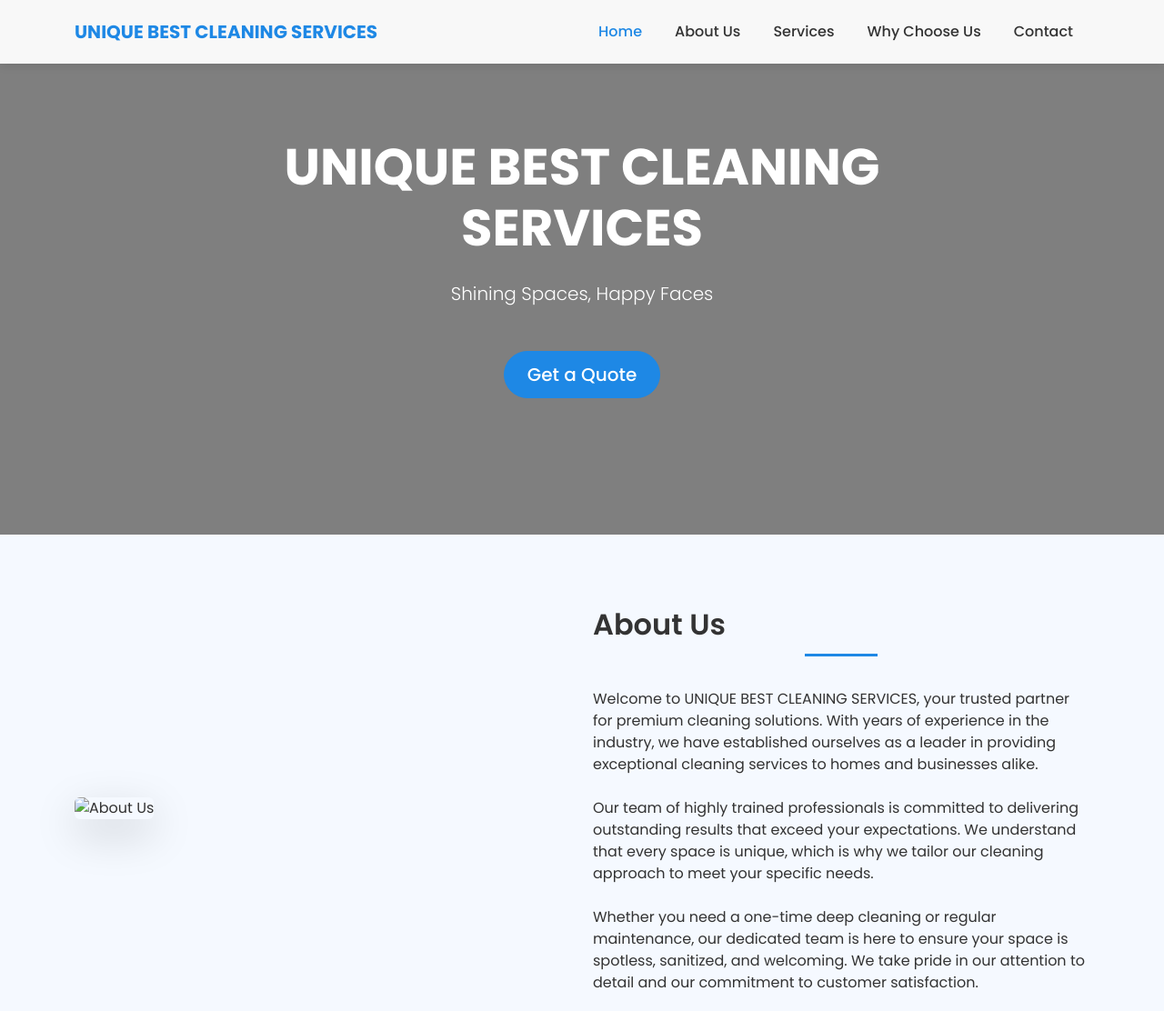
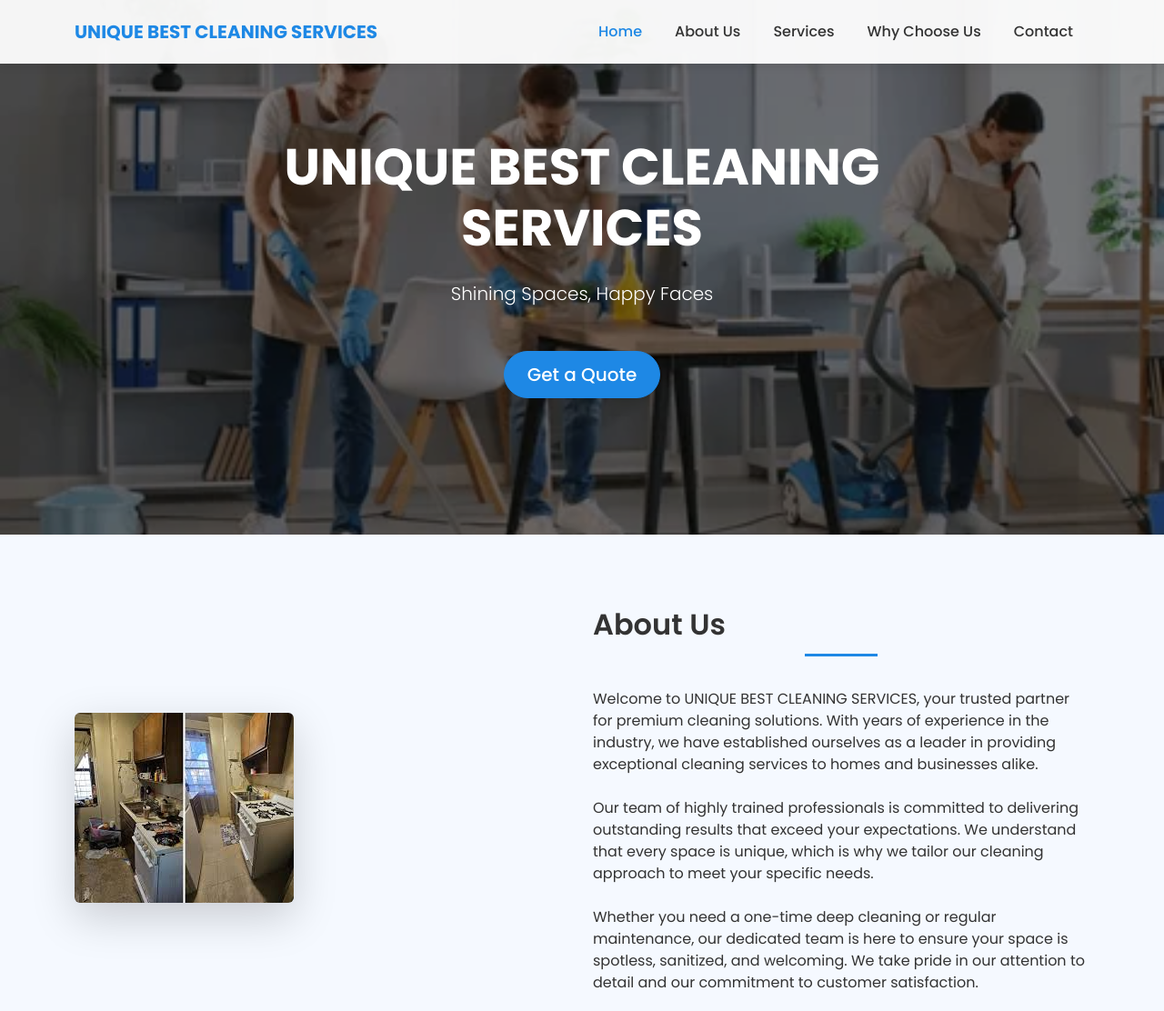
Before and after one commit to Patu2510/unique-cleaning-site, a plain HTML site: page index.html in a window 1280 px wide. Shown: the top 1112 px of the page at 91% size. Drawn offline with nearby package versions, Linux system fonts and the light colour scheme.

Commit message:
Update index.html

```diff
--- a/index.html
+++ b/index.html
@@ -53,7 +53,7 @@
         }
 
         .hero {
-            background-image: linear-gradient(rgba(0, 0, 0, 0.5), rgba(0, 0, 0, 0.5)), url('/Hero\ Section.webp');
+            background-image: linear-gradient(rgba(0, 0, 0, 0.5), rgba(0, 0, 0, 0.5)), url('/hs.webp');
             background-size: cover;
             background-position: center;
             color: #fff;
@@ -290,7 +290,7 @@
         <div class="container">
             <div class="row align-items-center">
                 <div class="col-lg-6 mb-5 mb-lg-0">
-                    <img src="/before after.jfif" alt="About Us" class="img-fluid rounded shadow-lg">
+                    <img src="/ba.jfif" alt="About Us" class="img-fluid rounded shadow-lg">
                 </div>
                 <div class="col-lg-6">
                     <h2 class="section-title text-start">About Us</h2>
```
